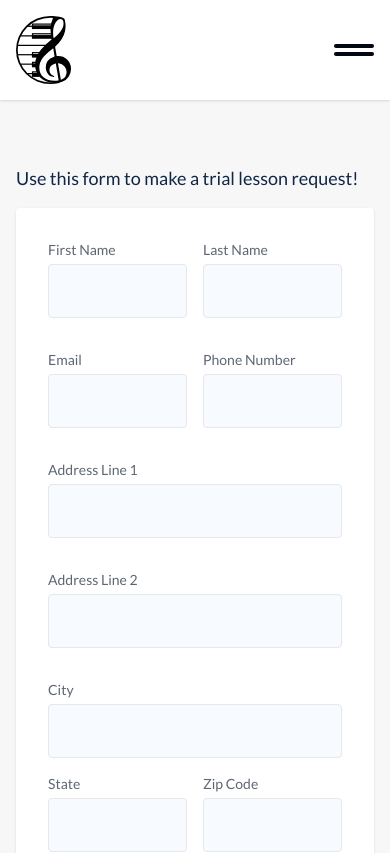
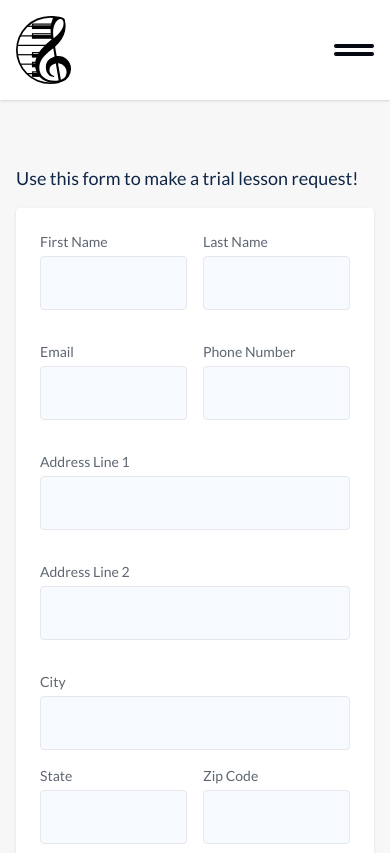
Before and after one commit to KunalGala1/yuasa-piano-studio-fa-2025, a Next.js app: page /contact in a window 390 px wide. Shown: the top 853 px of the page. Built offline with nearby package versions, Linux system fonts and the light colour scheme.

Commit message:
slightly reduced padding on contact form on mobile

```diff
--- a/src/components/Inquiry.tsx
+++ b/src/components/Inquiry.tsx
@@ -73,7 +73,7 @@ const Inquiry = () => {
       </p>
       <form
         onSubmit={handleSubmit(onSubmit)}
-        className={`flex flex-col gap-8 rounded shadow p-8 bg-white ${
+        className={`flex flex-col gap-8 rounded shadow sm:p-8 p-6 bg-white ${
           isSending
             ? "after:w-full after:h-full after:bg-gray-100/60 after:top-0 after:left-0 after:absolute relative cursor-not-allowed"
             : ""
```
